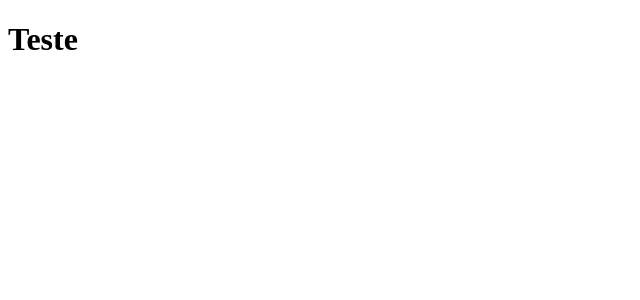
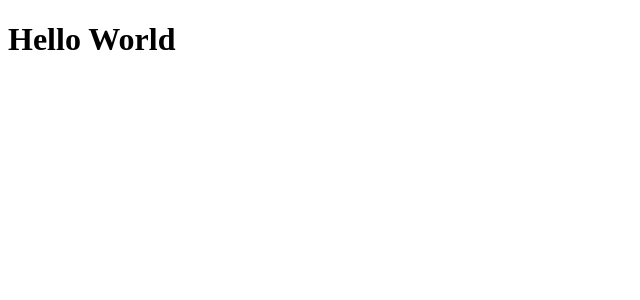
Before and after one commit to IgorAguiar-Giro/SaberjetXP-Wizard, a Next.js app: page / in a window 1280 px wide. Shown: the top 300 px of the page, without its empty margins (0-640 px from the left). Built offline with nearby package versions, Linux system fonts and the light colour scheme.

Commit message:
webApp deployment ready

```diff
--- a/pages/index.js
+++ b/pages/index.js
@@ -1,9 +1,5 @@
 function Home() {
-  return <h1>Teste</h1>;
+  return <h1>Hello World</h1>;
 }
 
 export default Home;
-
-function Teste() {
-  return console.log(teste);
-}
```
Also changed, not shown: 1 other file (tests, documents, lock files or other folders).
